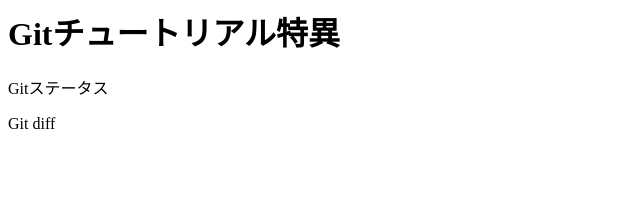
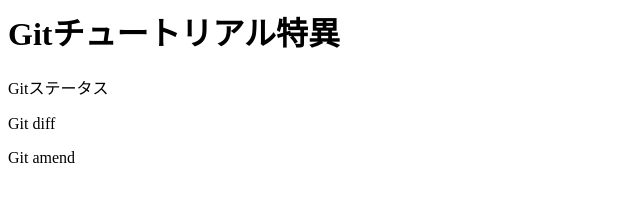
Before and after one commit to shinchan2929/git_tutorial, a plain HTML site: page index.html in a window 1280 px wide. Shown: the full height of the page, 0-640 px from the left. Drawn offline with Linux system fonts and the light colour scheme.

Commit message:
fawfewafewaf

```diff
--- a/index.html
+++ b/index.html
@@ -1,3 +1,4 @@
 <h1>Gitチュートリアル特異</h1>
 <p>Gitステータス</P>
 <p>Git diff</p>
+<p>Git amend</p>
```
